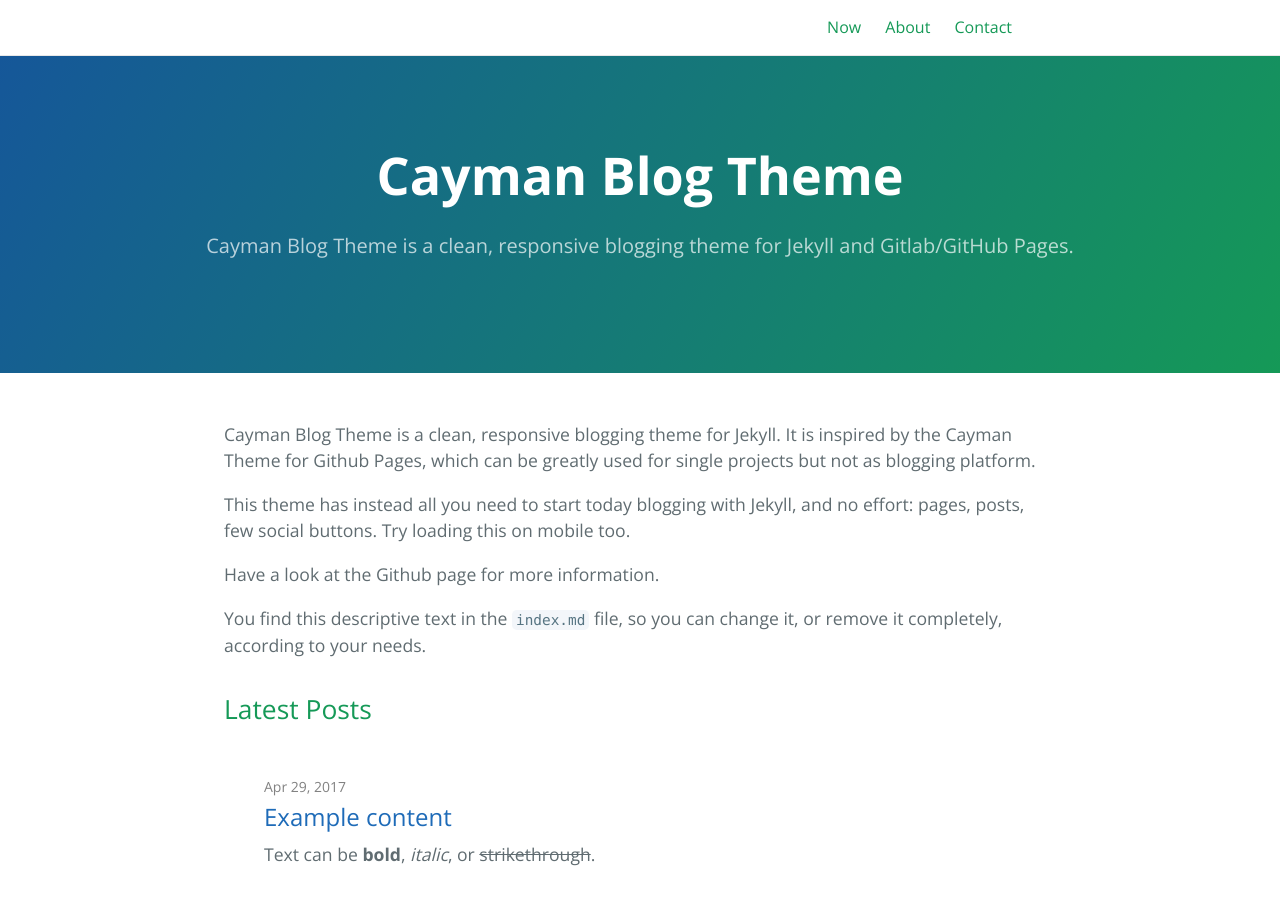
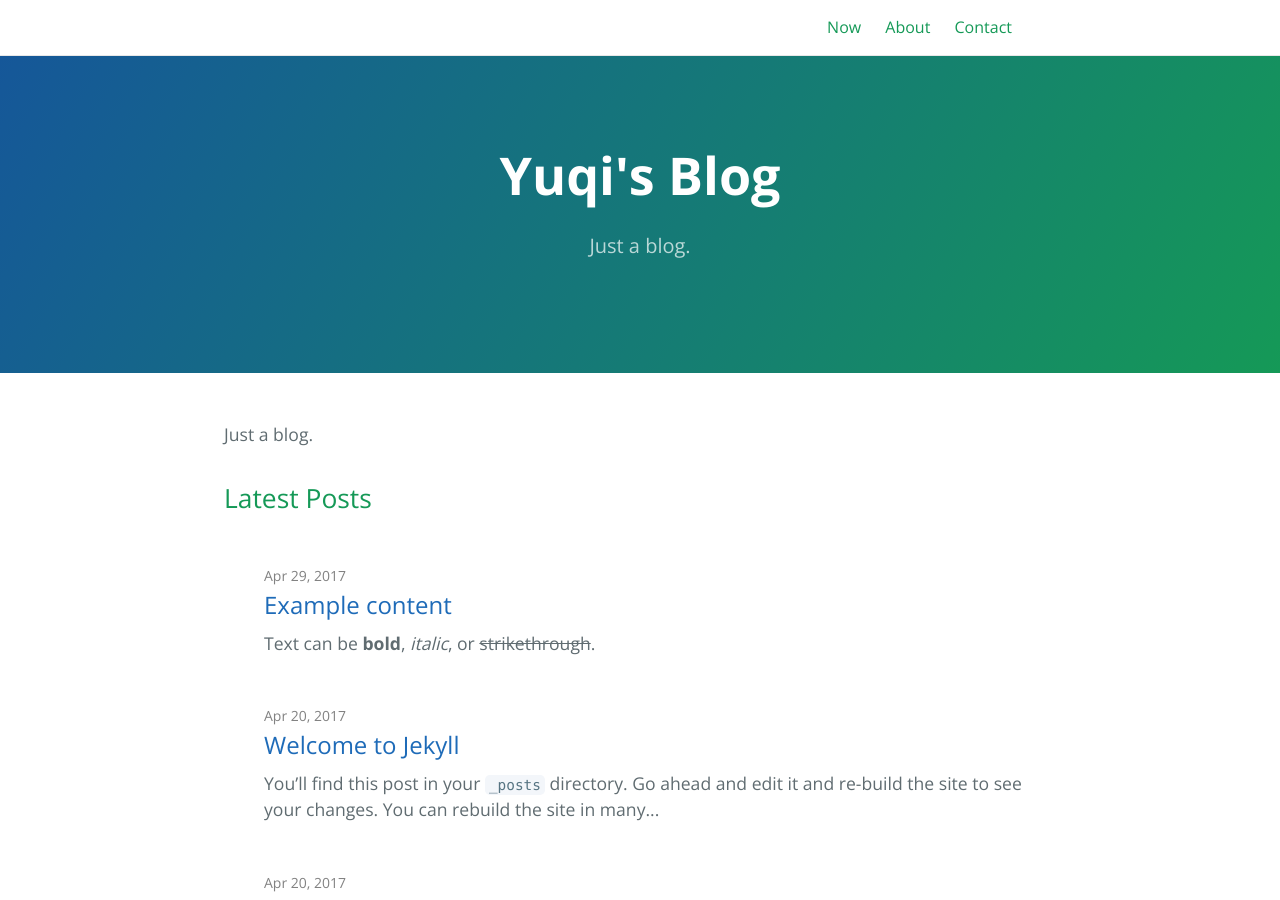
Before and after one commit to yuqisun/yuqisun.github.io, a Jekyll site: the page built from index.md, in a window 1280 px wide and 900 px high. Built offline with Jekyll 4.4.1, drawn with Linux system fonts in a browser that asks for light colours.

Commit message:
change theme

```diff
--- a/_config.yml
+++ b/_config.yml
@@ -1,5 +1,5 @@
-title: Cayman Blog Theme
-description: Cayman Blog Theme is a clean, responsive blogging theme for Jekyll and Gitlab/GitHub Pages.
+title: Yuqi's Blog
+description: Just a blog.
 show_downloads: true
 
 baseurl: "/cayman-blog" # change this to the subpath of your site, e.g. /blog. Leave it empty if you don't need it.
--- a/index.md
+++ b/index.md
@@ -8,10 +8,4 @@
 layout: home
 ---
 
-Cayman Blog Theme is a clean, responsive blogging theme for Jekyll. It is inspired by the Cayman Theme for Github Pages, which can be greatly used for single projects but not as blogging platform.
-
-This theme has instead all you need to start today blogging with Jekyll, and no effort: pages, posts, few social buttons. Try loading this on mobile too.
-
-Have a look at the Github page for more information.
-
-You find this descriptive text in the `index.md` file, so you can change it, or remove it completely, according to your needs.
+Just a blog.
```
Also changed, not shown: about.md (+1 -3 lines).
